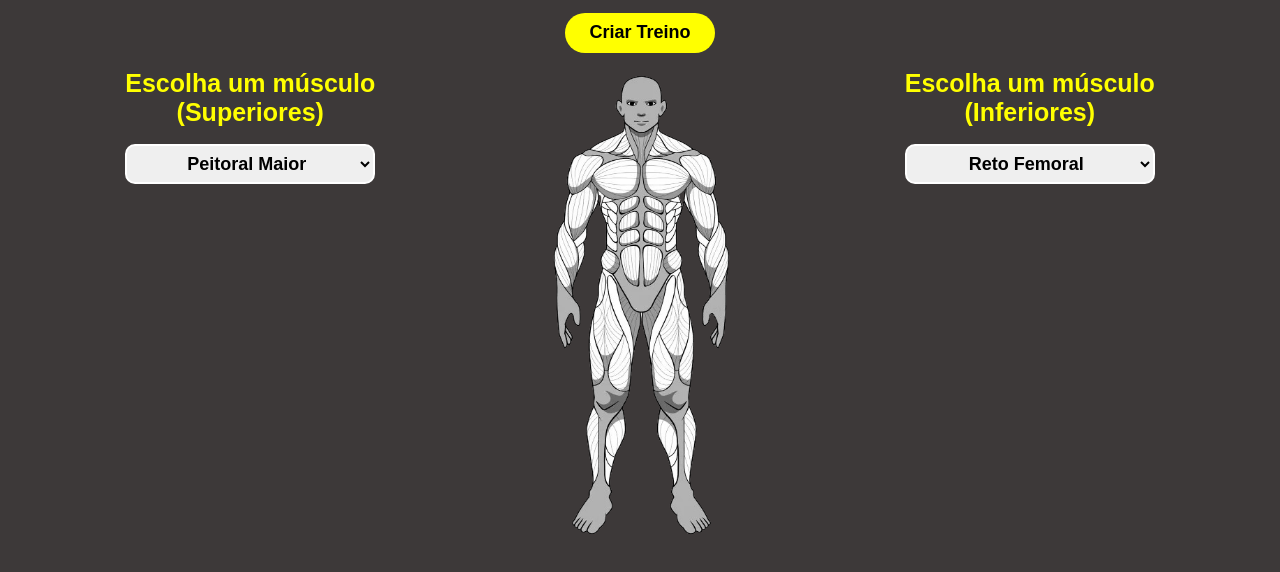
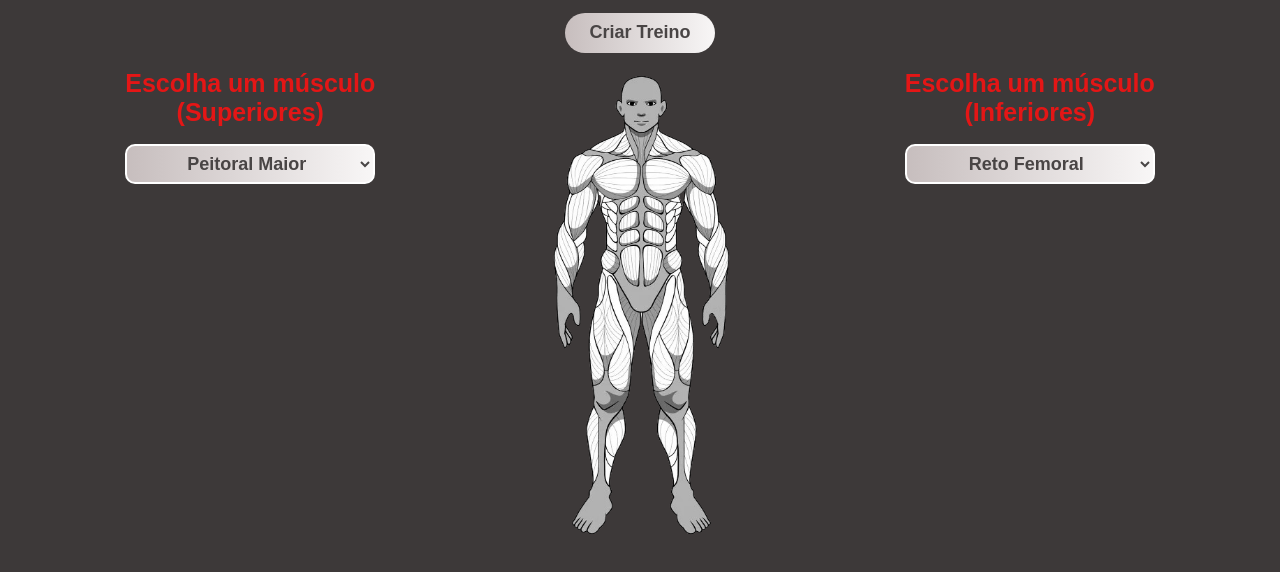
Before and after one commit to beagareno/MuscleMap, a plain HTML site: page Site/index.html in a window 1280 px wide. Shown: the part 142-714 px from the top of the page. Drawn offline with Linux system fonts and the light colour scheme.

Commit message:
Ajustando cores

```diff
--- a/Site/style.css
+++ b/Site/style.css
@@ -117,7 +117,8 @@ body{
     font-family: Arial, Helvetica, sans-serif;
     display: flex;
     justify-self: center;
-    background-color: yellow;
+    color: rgb(73, 69, 69);
+    background: linear-gradient(90deg, #c7bebe 0%, #f8f6f6 100%);
     border-radius: 20px;
     border: 0;
     cursor: pointer;
@@ -140,13 +141,15 @@ body{
 }
 
 .escolha_frente h1{
-    color: yellow;
+    color: rgb(228, 22, 22);
     font-size: 25px;
     font-weight: 800;
     text-align: center;
 }
 
 .escolha_frente select{
+    background: linear-gradient(90deg, #c7bebe 0%, #f8f6f6 100%);
+    color: rgb(73, 69, 69);
     text-align: center;
     font-size: 18px;
     font-weight: 800;
@@ -164,13 +167,15 @@ body{
 }
 
 .escolha_tras h1{
-    color: yellow;
+    color: rgb(228, 22, 22);
     font-size: 25px;
     font-weight: 800;
     text-align: center;
 }
 
 .escolha_tras select{
+    color: rgb(73, 69, 69);
+    background: linear-gradient(90deg, #c7bebe 0%, #f8f6f6 100%);
     text-align: center;
     font-size: 18px;
     font-weight: 800;
```
